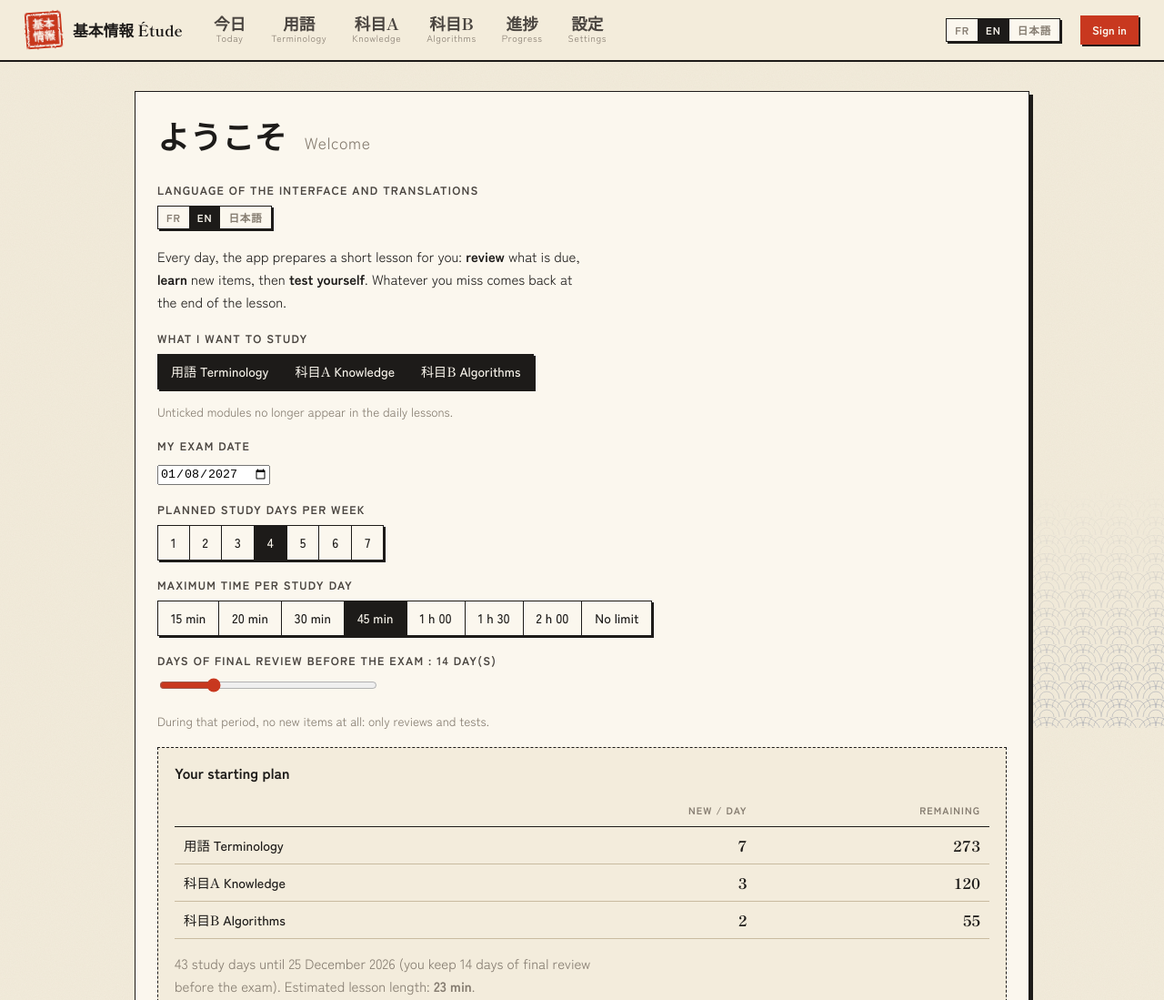
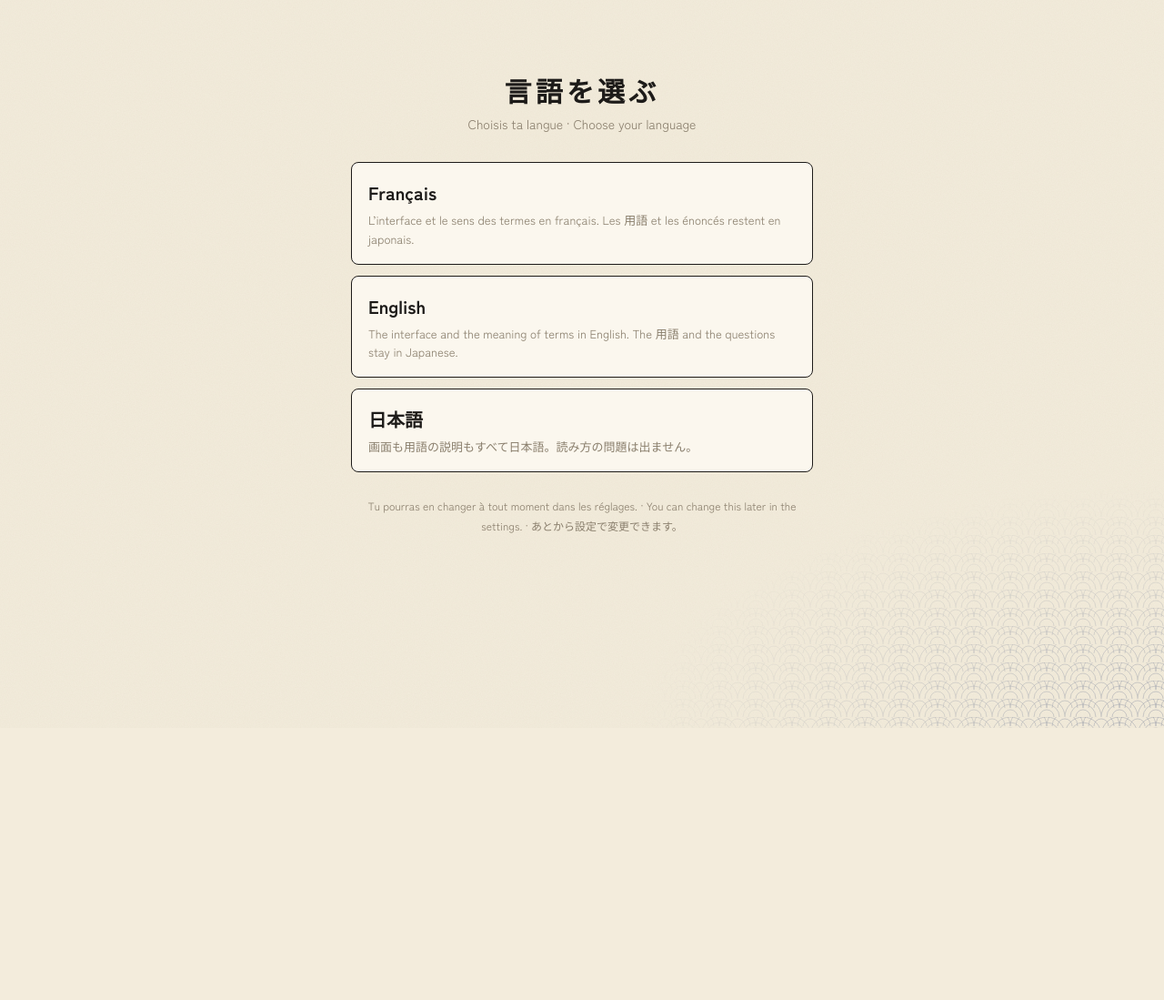
Before and after one commit to simondepussay/fe-etude, a plain HTML site: page web/index.html in a window 1280 px wide. Shown: the top 1099 px of the page at 91% size. After the commit the page ends 800 px from the top, so only its background shows below. Drawn offline with Linux system fonts and the light colour scheme; a web font is replaced by a local one.

Commit message:
Le choix de la langue devient un écran à lui seul
Il était noyé dans l’écran de premier lancement, entre le planning
et les modules. C’est maintenant la première chose qu’on voit, et
la seule : pas de barre de navigation, pas de réglages, trois cartes.

Chaque option est écrite dans sa propre langue — « Français »,
« English », « 日本語 » — sinon elle serait illisible pour qui
tombe sur le mauvais réglage par défaut. Sous chacune, une ligne
dit ce que ce profil change. Rien n’est présélectionné : la langue
détectée du navigateur ne doit pas passer pour un choix déjà fait.

L’écran de premier lancement rappelle ensuite la langue retenue
avec un lien pour y revenir, et les réglages expliquent désormais
ce que le changement entraîne — les 用語 et les énoncés restent en
japonais dans tous les cas.

Le profil 日本語 ne pose plus de question de lecture sur les 用語 :
demander à un locuteur natif comment se lit 排他制御 n’apprend rien.
Il garde le sens, le rappel et le choix du terme, soit trois types
d’exercice au lieu de quatre.

Vérifié : 4032 exercices et 1344 fiches sans erreur dans les trois
langues, le parcours complet depuis un profil vierge, et une leçon
en japonais déroulée sans blocage.

```diff
--- a/web/app/core.js
+++ b/web/app/core.js
@@ -109,7 +109,8 @@
     notes: {},
     excluded: {},
     lesson: null,
-    paceAck: null
+    paceAck: null,
+    langChosen: false
   });
   J.S = J.defaultState();
 
@@ -119,6 +120,7 @@
     s.settings = { ...d.settings, ...(o.settings || {}) };
     s.settings.tests = { ...d.settings.tests, ...((o.settings || {}).tests || {}) };
     s.timing = { ...d.timing, ...(o.timing || {}) };
+    if (o.onboarded) s.langChosen = true;
     return s;
   }
 
--- a/web/app/exercices.js
+++ b/web/app/exercices.js
@@ -86,7 +86,8 @@
 
   function usable(m, id, kind) {
     const x = J.byId[m][id];
-    if (kind === "v-read") return x.w !== x.r && /[一-龯]/.test(x.w);
+    // la lecture d’un 用語 n’apprend rien à un locuteur natif
+    if (kind === "v-read") return J.lang() !== "ja" && x.w !== x.r && /[一-龯]/.test(x.w);
     if (kind === "g-ord") return !!x.o;
     if (kind === "g-cloze") return x.ex && x.ex.length;
     if (kind === "b-qcm") return x.q && x.q.length;
--- a/web/app/style.css
+++ b/web/app/style.css
@@ -516,3 +516,22 @@ table.plan td { font: 700 1rem var(--jp); }
 .trace th { background: #efe7d9; font-weight: 600; }
 .piege { margin-top: 10px; font-size: 13px; }
 .sous-cat { margin: 14px 0 6px; font-size: 13px; letter-spacing: .08em; text-transform: uppercase; color: var(--gris, #8a7f6d); }
+
+/* ── Premier écran : le choix de la langue, seul ── */
+.langpick { max-width: 540px; margin: 0 auto; padding: 48px 16px 64px; text-align: center; }
+.langpick h1 { margin: 0 0 6px; font-size: 30px; letter-spacing: .14em; }
+.lp-sub { margin: 0 0 30px; color: var(--gris, #8a7f6d); font-size: 14px; }
+.lp-list { display: flex; flex-direction: column; gap: 12px; }
+.lp-card {
+    display: block; width: 100%; padding: 16px 18px; text-align: left;
+    border: 1.5px solid var(--ink); border-radius: 8px;
+    background: var(--sheet); color: inherit; cursor: pointer;
+    transition: transform .12s, box-shadow .12s;
+}
+.lp-card:hover, .lp-card:focus-visible { transform: translateY(-2px); box-shadow: 3px 3px 0 var(--ink); }
+.lp-card.on { border-width: 3px; }
+.lp-nom { display: block; font-size: 20px; font-weight: 700; margin-bottom: 4px; }
+.lp-note { display: block; font-size: 13px; line-height: 1.6; color: var(--gris, #8a7f6d); }
+.lp-pied { margin: 26px 0 0; font-size: 12px; line-height: 1.8; color: var(--gris, #8a7f6d); }
+.lang-rappel { margin: 0 0 14px; }
+@media (max-width: 480px) { .langpick { padding: 28px 14px 48px; } .langpick h1 { font-size: 24px; } }
--- a/web/app/ui.js
+++ b/web/app/ui.js
@@ -26,8 +26,9 @@
   function render() {
     clearInterval(tick);
     document.documentElement.lang = J.lang();
-    if (!J.S.onboarded && view.name !== "onboarding" && view.name !== "account") view = { name: "onboarding", p: {} };
-    const inRun = view.name === "run";
+    if (!J.S.langChosen && !J.S.onboarded) view = { name: "langpick", p: {} };
+    else if (!J.S.onboarded && view.name !== "onboarding" && view.name !== "account" && view.name !== "langpick") view = { name: "onboarding", p: {} };
+    const inRun = view.name === "run" || view.name === "langpick";
     let body;
     try { body = VIEWS[view.name](view.p); }
     catch (e) {
@@ -73,12 +74,29 @@
   const VIEWS = {};
 
   /* Premier lancement */
+  /* Premier écran : on ne montre que le choix de la langue, et chaque option parle
+     d’elle-même dans sa propre langue — autrement elle serait illisible au mauvais réglage. */
+  const LANGUES = [
+    ["fr", "Français", "L’interface et le sens des termes en français. Les 用語 et les énoncés restent en japonais."],
+    ["en", "English", "The interface and the meaning of terms in English. The 用語 and the questions stay in Japanese."],
+    ["ja", "日本語", "画面も用語の説明もすべて日本語。読み方の問題は出ません。"]
+  ];
+  VIEWS.langpick = () => `<section class="langpick">
+    <h1 class="jp">言語を選ぶ</h1>
+    <p class="lp-sub">Choisis ta langue · Choose your language</p>
+    <div class="lp-list">${LANGUES.map(([id, nom, note]) =>
+      `<button class="lp-card ${J.S.langChosen && J.lang() === id ? "on" : ""}" data-act="pick-lang" data-l="${id}" lang="${id}">
+        <span class="lp-nom">${nom}</span><span class="lp-note">${note}</span></button>`).join("")}</div>
+    <p class="lp-pied">Tu pourras en changer à tout moment dans les réglages. · You can change this later in the settings. · あとから設定で変更できます。</p>
+  </section>`;
+
   VIEWS.onboarding = () => {
     const s = J.S.settings, sessions = [];
     const plan = J.plan();
     return `<section class="card onboard">
       <h1>ようこそ ${sous(L("Bienvenue", "Welcome"))}</h1>
-      <div class="field"><label>${L("Langue de l’interface et des traductions", "Language of the interface and translations", "表示言語")}</label>${langSwitch()}</div>
+      <p class="muted lang-rappel">${L("Langue", "Language", "表示言語")} : <b>${(LANGUES.find((x) => x[0] === J.lang()) || LANGUES[0])[1]}</b>
+        · <button class="link" data-act="nav" data-v="langpick">${L("changer", "change", "変更する")}</button></p>
       <p>${L("Chaque jour, l’appli te prépare une petite leçon : <b>réviser</b> ce qui est dû, <b>apprendre</b> de nouveaux éléments, puis <b>te tester</b>. Ce que tu rates revient à la fin de la leçon.",
         "Every day, the app prepares a short lesson for you: <b>review</b> what is due, <b>learn</b> new items, then <b>test yourself</b>. Whatever you miss comes back at the end of the lesson.", "毎日、短いレッスンが用意されます。期限の来た項目を<b>復習</b>し、新しい項目を<b>学習</b>し、最後に<b>テスト</b>します。間違えた項目はレッスンの終わりにもう一度出ます。")}</p>
       ${settingsCore(s, sessions)}
@@ -410,7 +428,10 @@
       : `<p class="bad">${L("Tu n’es pas connecté : ta progression est gardée dans ce navigateur seulement.", "You are not signed in: your progress is only kept in this browser.", "ログインしていません。学習記録はこのブラウザにのみ保存されます。")} <button class="link" data-act="nav" data-v="account">${L("Se connecter", "Sign in", "ログイン")}</button></p>`;
     return `<h1>設定${apres(L("Réglages", "Settings"))}</h1>
       <section class="card">
-        <div class="field"><label>${L("Langue de l’interface et des traductions", "Language of the interface and translations", "表示言語")}</label>${langSwitch()}</div>
+        <div class="field"><label>${L("Langue de l’interface et des traductions", "Language of the interface and translations", "表示言語")}</label>${langSwitch()}
+          <p class="muted small">${L("Les 用語 et les énoncés restent toujours en japonais : la langue change l’interface, le sens des termes et les explications. Le profil 日本語 donne une définition en japonais au lieu d’une traduction, et ne pose pas de question de lecture.",
+            "The 用語 and the questions always stay in Japanese: the language changes the interface, the meaning of terms and the explanations. The 日本語 profile gives a Japanese definition instead of a translation, and asks no reading questions.",
+            "用語も問題文も常に日本語のままです。変わるのは画面、用語の説明、解説です。日本語を選ぶと、訳ではなく日本語の定義が表示され、読み方の問題は出題されません。")}</p></div>
         ${settingsCore(s, [])}
         <div class="field"><label>${L("Questions de test par leçon", "Test questions per lesson", "レッスンごとのテスト問題数")}</label><div class="row">${MOD_ORDER.map((m) => `<label class="num">${J.modName(m)} <input type="number" min="0" max="30" data-set="test-${m}" value="${s.tests[m]}"></label>`).join("")}</div></div>
         <div class="field"><label>${L("Vitesse de la voix japonaise", "Japanese voice speed", "読み上げの速さ")}</label><input type="range" min="0.6" max="1.2" step="0.05" data-set="rate" value="${s.rate}"></div>
@@ -660,6 +681,7 @@
   const A = {
     nav: (d) => { const v = d.v; if (v.startsWith("mod-")) J.go("mod", { m: v.slice(4) }); else J.go(v); },
     "set-lang": (d) => { J.S.settings.lang = d.l; J.save(); render(); },
+    "pick-lang": (d) => { J.S.settings.lang = d.l; J.S.langChosen = true; J.save(); J.go(J.S.onboarded ? "settings" : "onboarding"); },
     "toggle-mod": (d) => {
       const s = J.S.settings.mods, actifs = J.MODS_ALL.filter((m) => s[m] !== false);
       if (actifs.length === 1 && actifs[0] === d.m) return;   // on ne retire pas le dernier
```
